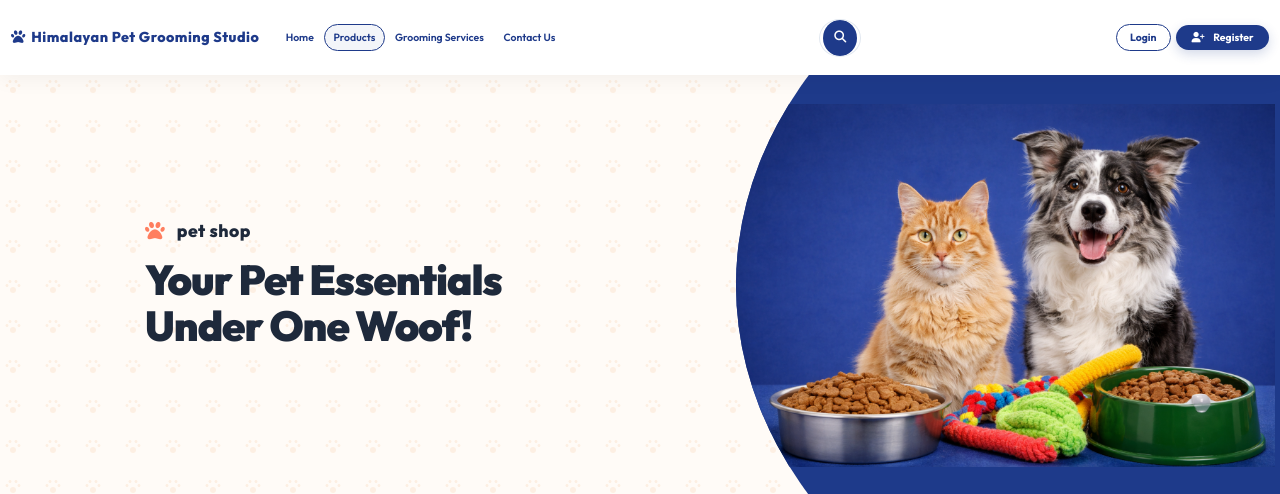
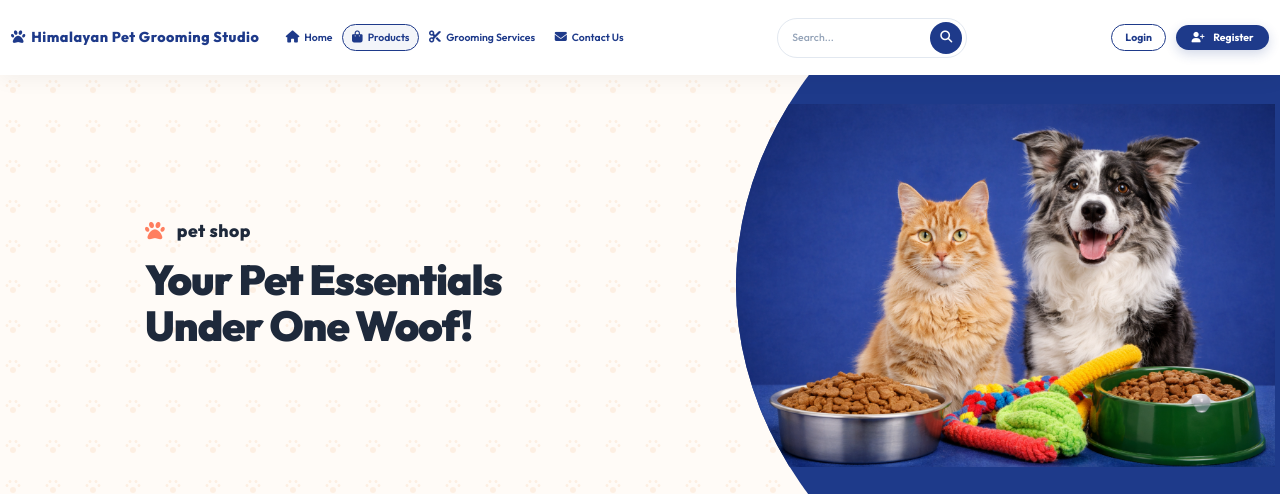
Before and after one commit to Munapoon/Himalayan-Pet-Grooming-Studio, a Django app: page /products/ in a window 1280 px wide. Shown: the top 494 px of the page. Run offline with Django 5.2, Linux system fonts and the light colour scheme; data that the repository does not hold is empty.

```diff
--- a/frontend/static/css/base.css
+++ b/frontend/static/css/base.css
@@ -34,43 +34,36 @@ html {
 /* ── RESPONSIVE: 992px–1399px — compact mode ── */
 @media (min-width: 992px) and (max-width: 1399px) {
 
-    /* Hide nav link icons to save space */
-    .nav-link .nav-icon {
-        display: none !important;
-    }
-
-    /* Compress nav link padding */
+    /* Slightly compress nav link padding */
     .nav-link {
-        gap: 0 !important;
-        padding: 0.4rem 0.65rem !important;
+        padding: 0.45rem 0.7rem !important;
         font-size: 0.95rem !important;
     }
 
-    /* Collapse search bar: hide the text input, show only the icon button */
+    /* Search pill: input + button always side by side */
     .nav-search-pill {
-        width: 42px !important;
-        min-width: 42px !important;
-        max-width: 42px !important;
-        padding: 3px !important;
-        border-radius: 50% !important;
-        overflow: hidden !important;
-        border-color: #e2e8f0 !important;
+        width: 190px !important;
+        min-width: 160px !important;
+        padding: 3px 4px 3px 12px !important;
+        gap: 5px !important;
     }
 
     .nav-search-pill input {
-        display: none !important;
-        width: 0 !important;
-        padding: 0 !important;
-        margin: 0 !important;
+        display: block !important;
+        flex: 1 !important;
+        min-width: 0 !important;
+        width: auto !important;
+        font-size: 0.95rem !important;
     }
 
     .nav-search-btn {
-        width: 36px !important;
-        height: 36px !important;
-        border-radius: 50% !important;
+        width: 32px !important;
+        height: 32px !important;
+        min-width: 32px !important;
+        flex-shrink: 0 !important;
     }
 
-    /* Compact buttons */
+    /* Compact auth buttons */
     .btn-login {
         padding: 0.4rem 1rem !important;
         font-size: 0.95rem !important;
@@ -200,10 +183,11 @@ body.no-pt {
     min-width: 0 !important;
 }
 
-/* Auth buttons container: NEVER shrink, always fully visible */
+/* Auth buttons container: NEVER shrink, always visible, proper gap */
 .navbar-collapse>.d-flex.align-items-center {
     flex-shrink: 0 !important;
     margin-left: auto !important;
+    gap: 10px !important;
 }
 
 .navbar-brand {
@@ -303,14 +287,15 @@ body.no-pt {
     align-items: center;
     background: #ffffff;
     border-radius: 50px;
-    padding: 3px 3px 3px 12px;
+    padding: 3px 4px 3px 16px;
     border: 1.5px solid #e2e8f0;
-    width: 190px;
-    min-width: 140px;
-    height: 38px;
+    width: 260px;
+    min-width: 180px;
+    height: 40px;
     transition: all 0.3s ease;
     margin: 0 !important;
     flex-shrink: 1;
+    gap: 6px;
 }
 
 .nav-search-pill:focus-within {
@@ -321,8 +306,9 @@ body.no-pt {
 .nav-search-pill input {
     border: none;
     outline: none;
-    width: 100%;
-    font-size: 1.1rem;
+    flex: 1;
+    min-width: 0;
+    font-size: 1rem;
     font-weight: 500;
     color: #1e293b;
     background: transparent;
@@ -336,14 +322,16 @@ body.no-pt {
     background: #1e3a8a;
     color: #ffffff;
     border: none;
-    width: 32px;
-    height: 32px;
+    width: 34px;
+    height: 34px;
+    min-width: 34px;
     border-radius: 50%;
     display: flex;
     align-items: center;
     justify-content: center;
     transition: all 0.3s ease;
     cursor: pointer;
+    flex-shrink: 0;
 }
 
 .nav-search-btn:hover {
--- a/frontend/templates/accounts/login.html
+++ b/frontend/templates/accounts/login.html
@@ -10,6 +10,7 @@
 {% block footer %}{% endblock %}
 
 {% block main_class %}p-0{% endblock %}
+
 
 {% block content %}
 <div class="auth-page-wrapper">
--- a/frontend/templates/base.html
+++ b/frontend/templates/base.html
@@ -18,7 +18,7 @@
     <link rel="preconnect" href="https://fonts.gstatic.com" crossorigin>
     <link href="https://fonts.googleapis.com/css2?family=Outfit:wght@300;400;500;600;700;800;900&display=swap"
         rel="stylesheet">
-    <link rel="stylesheet" href="{% static 'css/base.css' %}">
+    <link rel="stylesheet" href="{% static 'css/base.css' %}?v=5">
     {% block extra_css %}{% endblock %}
 </head>
 
--- a/frontend/templates/home.html
+++ b/frontend/templates/home.html
@@ -7,7 +7,7 @@
 {% block body_class %}no-pt{% endblock %}
 
 {% block extra_css %}
-<link rel="stylesheet" href="{% static 'css/home.css' %}">
+<link rel="stylesheet" href="{% static 'css/home.css' %}?v=2">
 {% endblock %}
 
 {% block content %}
--- a/frontend/templates/products/product_list.html
+++ b/frontend/templates/products/product_list.html
@@ -7,7 +7,7 @@
 
 {% block content %}
 {% block extra_css %}
-<link rel="stylesheet" href="{% static 'css/products/product_list.css' %}">
+<link rel="stylesheet" href="{% static 'css/products/product_list.css' %}?v=2">
 <style>
     .hero-wave-divider {
         background-image: url("{% static 'images/product-banner-pets.png' %}") !important;
```
Also changed, not shown: other parts of frontend/static/css/base.css (+60 -10 lines), frontend/static/css/home.css (+3 -12 lines), frontend/static/css/products/product_list.css (+0 -59 lines).
